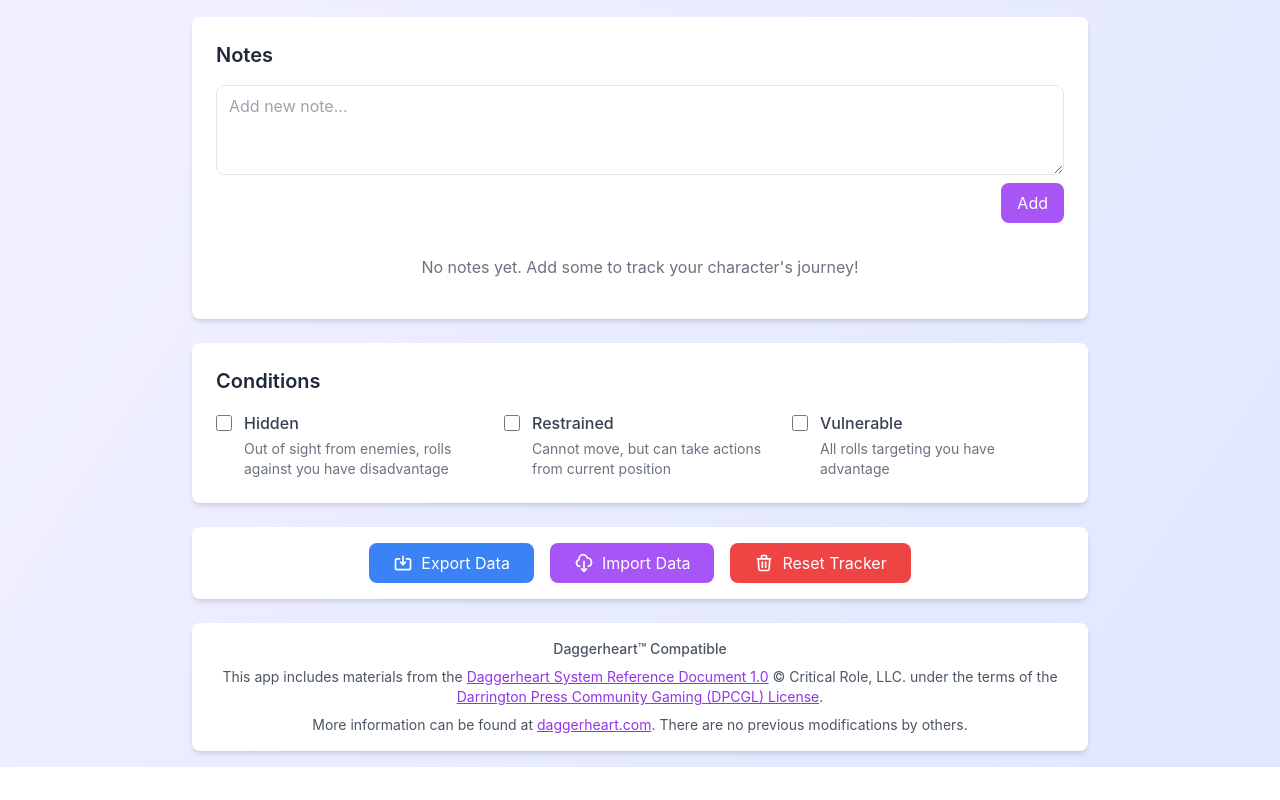
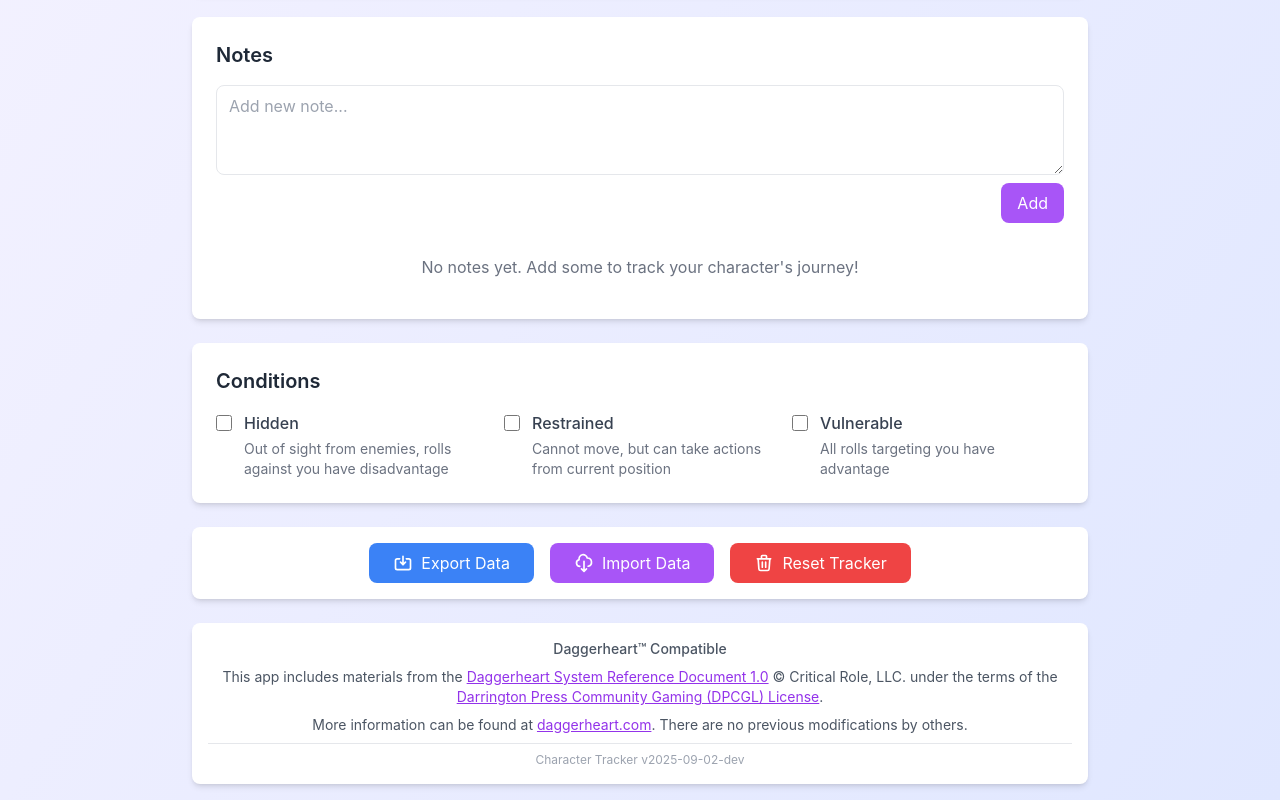
Before and after one commit to daggerheart-gm/tracker, a React (Create React App) app: page / in a window 1280 px wide. Shown: the part 1188-1988 px from the top of the page. Before the commit the page ends 1955 px from the top, so only its background shows below. Built offline with nearby package versions, Linux system fonts and the light colour scheme.

Commit message:
add versioning

```diff
--- a/package.json
+++ b/package.json
@@ -11,7 +11,8 @@
   },
   "scripts": {
     "start": "react-scripts start",
-    "build": "react-scripts build",
+    "build": "node set-version.js && react-scripts build",
+    "version": "node set-version.js",
     "predeploy": "npm run build",
     "deploy": "gh-pages -d build"
   },
--- a/src/App.js
+++ b/src/App.js
@@ -87,6 +87,14 @@ const ChevronUp = ({ className }) => (
     <path strokeLinecap="round" strokeLinejoin="round" strokeWidth={2} d="M5 15l7-7 7 7" />
   </svg>
 );
+
+// Generate version info
+const getVersionInfo = () => {
+  const buildDate = new Date().toISOString().split('T')[0]; // YYYY-MM-DD format
+  const commitHash = process.env.REACT_APP_GIT_SHA || 'dev';
+  const shortHash = commitHash.substring(0, 7);
+  return `v${buildDate}-${shortHash}`;
+};
 
 export default function App() {
 
@@ -1179,6 +1187,9 @@ export default function App() {
               </a>
               . There are no previous modifications by others.
             </div>
+            <div className="text-xs text-gray-400 mt-4 pt-2 border-t">
+              Character Tracker {getVersionInfo()}
+            </div>
           </div>
         </div>
       </div>
```
Also changed, not shown: set-version.js (added, +25 -0 lines), 1 other file (tests, documents, lock files or other folders).
